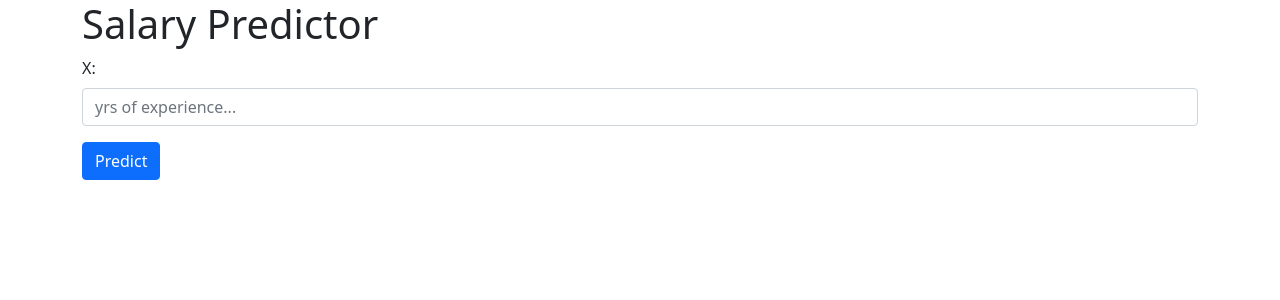
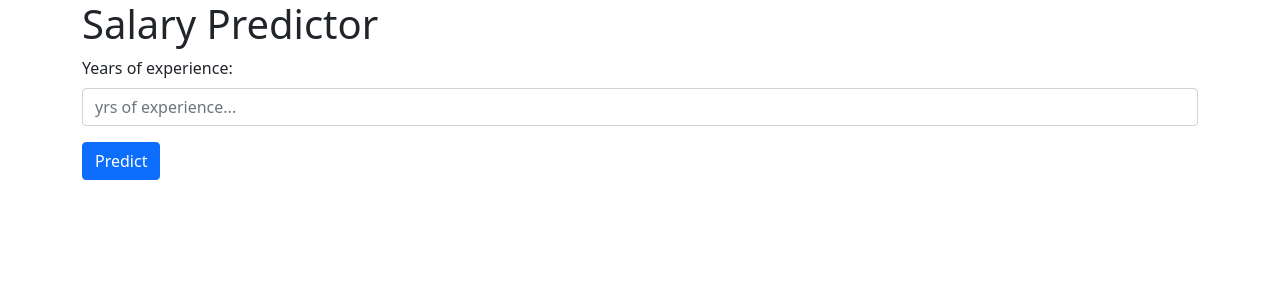
Before and after one commit to eslam-yousssef/Salary-Estimator-ML, a Flask app: page / in a window 1280 px wide. Shown: the top 300 px of the page. Run offline with Flask 2, Linux system fonts and the light colour scheme; parts of the project's set-up code (start-up, migrations or seed data) failed here and were passed over.

Commit message:
Update index.html

```diff
--- a/templates/index.html
+++ b/templates/index.html
@@ -16,7 +16,7 @@
         <div class="jumbotron">
             <form action="{{url_for('predict')}}" method="POST">
                 <div class="mb-3">
-                    <label for="age" class="form-label">X: </label>
+                    <label for="yrs" class="form-label">Years of experience: </label>
                     <input type="text" class="form-control" id="yrs" placeholder="yrs of experience..." name="yrs">
                 </div>
                 <button type="submit" class="btn btn-primary">Predict</button>
```
